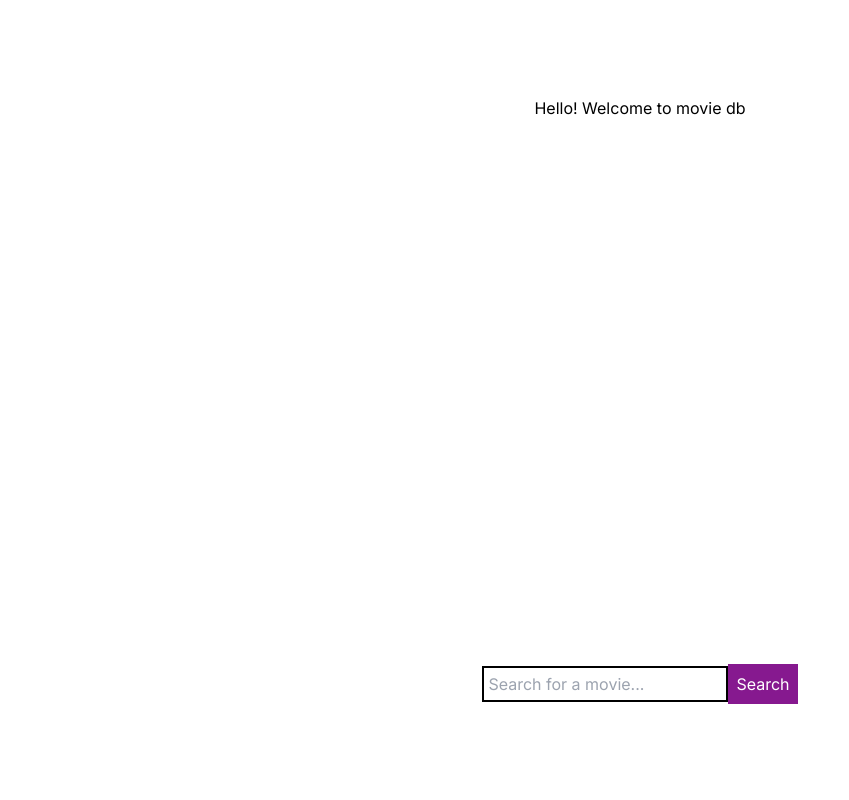
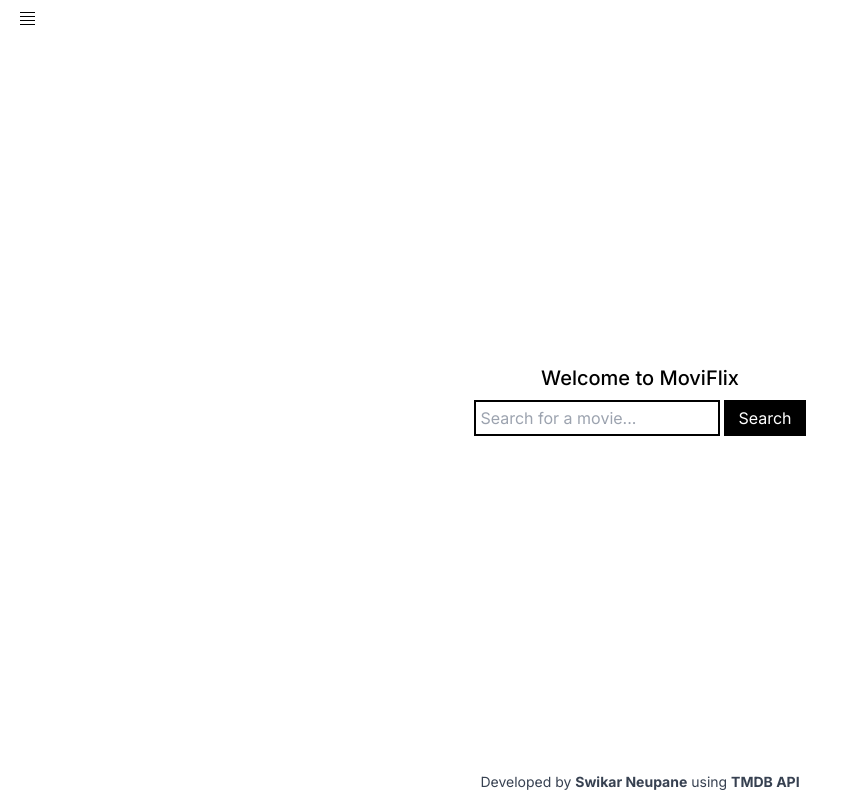
Before and after one commit to Swikarneupane/movie-web-app, a Next.js app: page / in a window 1280 px wide. Shown: the whole page, without its empty margins (0-849 px from the left). Built offline with nearby package versions, Linux system fonts and the light colour scheme.

Commit message:
added routes

```diff
--- /dev/null
+++ b/src/components/Footer.js
@@ -0,0 +1,27 @@
+import React from "react"
+import { Inter } from "next/font/google"
+const inter = Inter({ subsets: ["latin"] })
+
+const Footer = () => {
+  return (
+    <div>
+      <div
+        className={`text-gray-700 ${inter.className} z-20 absolute text-xs sm:text-sm text-center w-full mx-auto py-2`}>
+        Developed by{" "}
+        <strong>
+          <a href="https://www.swikarneupane.com.np/" target="_blank">
+            Swikar Neupane
+          </a>
+        </strong>{" "}
+        using{" "}
+        <strong>
+          <a href="https://www.themoviedb.org/" target="_blank">
+            TMDB API
+          </a>
+        </strong>
+      </div>
+    </div>
+  )
+}
+
+export default Footer
--- a/src/components/MovieCard.js
+++ b/src/components/MovieCard.js
@@ -2,18 +2,24 @@
 import Image from "next/image"
 
 const MovieCard = ({ movie, onClick }) => {
-  const imageUrl = `https://image.tmdb.org/t/p/w500${movie.poster_path}`
+  const imageUrl = `https://image.tmdb.org/t/p/w300${movie.poster_path}`
+  const truncatedTitle =
+    movie.title.length > 25 ? movie.title.substring(0, 22) + "..." : movie.title
   return (
-    <div onClick={() => onClick(movie)}>
-      <Image
-        src={imageUrl}
-        alt={movie.title}
-        height={500}
-        width={500}
-        objectFit="cover"
-        className="rounded-md"
-      />
-      <h3>{movie.title}</h3>
+    <div
+      onClick={() => onClick(movie)}
+      className="w-[100%] cursor-pointer flex flex-col items-center justify-center my-10">
+      <div className="relative">
+        <Image
+          src={imageUrl}
+          alt={movie.title}
+          height={128}
+          width={192}
+          objectFit="cover"
+          className="rounded-sm w-[90%]"
+        />
+      </div>
+      <h3 className="font-medium">{truncatedTitle}</h3>
     </div>
   )
 }
--- a/src/components/MovieGrid.js
+++ b/src/components/MovieGrid.js
@@ -1,11 +1,12 @@
 import React from "react"
 import MovieCard from "./MovieCard"
+import Link from "next/link"
 
 const MovieGrid = ({ movies, handleMovieClick }) => {
   if (!movies.length) return null
 
   return (
-    <div className="border-2 border-black grid-cols-3">
+    <div className=" grid grid-cols-3 px-5 w-[60%] mb-8">
       {movies.map((movie) => (
         <MovieCard key={movie.id} movie={movie} onClick={handleMovieClick} />
       ))}
--- /dev/null
+++ b/src/components/Sidebar.js
@@ -0,0 +1,78 @@
+import Link from "next/link"
+import React, { useState } from "react"
+import { Inter } from "next/font/google"
+const inter = Inter({ subsets: ["latin"] })
+
+const navItems = [
+  {
+    href: "/",
+    title: "Home",
+  },
+  {
+    href: "/nowplaying",
+    title: "Now Playing",
+  },
+  {
+    href: "/popular",
+    title: "Popular",
+  },
+  {
+    href: "/toprated",
+    title: "Top Rated",
+  },
+  {
+    href: "/upcoming",
+    title: "Upcoming",
+  },
+]
+const Sidebar = () => {
+  const [isOpen, setIsOpen] = useState(false)
+  function closeSidebar() {
+    setIsOpen(true)
+  }
+  return (
+    <div
+      className={`fixed py-2 px-5 gap-3 ${inter.className} ${
+        isOpen ? "h-full bg-gray-100" : "h-max "
+      }`}>
+      <button
+        className={`${isOpen ? "mb-5" : "mb-0"}`}
+        onClick={() => setIsOpen(!isOpen)}>
+        {isOpen ? (
+          <svg
+            viewBox="0 0 15 15"
+            fill="none"
+            xmlns="http://www.w3.org/2000/svg"
+            width="15"
+            height="15">
+            <path d="M1.5 1.5l12 12m-12 0l12-12" stroke="currentColor"></path>
+          </svg>
+        ) : (
+          <svg
+            viewBox="0 0 15 15"
+            fill="none"
+            xmlns="http://www.w3.org/2000/svg"
+            width="15"
+            height="15">
+            <path
+              d="M0 5.5h15m-15-4h15m-15 8h15m-15 4h15"
+              stroke="currentColor"></path>
+          </svg>
+        )}
+      </button>
+      {isOpen && (
+        <div className="transition-all duration-300 mt-5">
+          <nav className="flex flex-col gap-2">
+            {navItems.map((item) => (
+              <Link key={item.href} onClick={closeSidebar} href={item.href}>
+                {item.title}
+              </Link>
+            ))}
+          </nav>
+        </div>
+      )}
+    </div>
+  )
+}
+
+export default Sidebar
--- a/src/pages/_app.js
+++ b/src/pages/_app.js
@@ -1,5 +1,17 @@
-import "@/styles/globals.css";
+import "@/styles/globals.css"
+import Sidebar from "@/components/Sidebar"
+import Footer from "@/components/Footer"
 
 export default function App({ Component, pageProps }) {
-  return <Component {...pageProps} />;
+  return (
+    <div className=" max-h-screen">
+      <div className="w-full">
+        <Sidebar />
+      </div>
+      <Component {...pageProps} />
+      <div className=" -mt-9">
+        <Footer />
+      </div>
+    </div>
+  )
 }
--- a/src/pages/index.js
+++ b/src/pages/index.js
@@ -1,5 +1,5 @@
 import Image from "next/image"
-import { Inter, Modak } from "next/font/google"
+import { Inter } from "next/font/google"
 import { BASE_URL } from "@/components/constant"
 import { useState } from "react"
 import { SearchParamsContext } from "next/dist/shared/lib/hooks-client-context.shared-runtime"
@@ -43,21 +43,24 @@
 
   return (
     <main
-      className={`flex min-h-screen flex-col items-center justify-between p-24 ${inter.className}`}>
-      Hello! Welcome to movie db
+      className={`flex min-h-screen flex-col gap-2 items-center justify-center p-10 ${inter.className}`}>
+      <p className="text-xl font-medium">
+        {!movies.length ? "Welcome to MoviFlix" : "MoviFlix"}
+      </p>
       <form onSubmit={handleSearch}>
         <input
           name="moviename"
           value={query}
           onChange={(e) => setQuery(e.target.value)}
-          className=" border-2 border-black p-1"
+          className=" border-2 border-black p-1 mr-1 hover:border-2 hover:border-black focus:border-2 focus:outline-none"
           placeholder="Search for a movie..."
         />
-        <button type="submit" className=" bg-fuchsia-800 p-2 text-white">
+        <button
+          type="submit"
+          className=" bg-black px-3 p-1 border-2 border-black text-white md:hover:text-black md:hover:bg-white duration-300">
           Search
         </button>
       </form>
-      {/* Movie details here! */}
       <MovieGrid movies={movies} handleMovieClick={handleMovieClick} />
       <Modal movie={selectedMovie} onClose={handleCloseModal} />
     </main>
--- /dev/null
+++ b/src/pages/nowplaying.js
@@ -0,0 +1,44 @@
+import MovieGrid from "@/components/MovieGrid"
+import React, { useEffect, useState } from "react"
+import { BASE_URL } from "@/components/constant"
+import Modal from "@/components/Modal"
+import { Inter } from "next/font/google"
+const inter = Inter({ subsets: ["latin"] })
+
+const Nowplaying = () => {
+  const [movies, setMovies] = useState([])
+  const [selectedMovie, setSelectedMovie] = useState(null)
+  useEffect(() => {
+    fetch(
+      `${BASE_URL}/movie/now_playing?api_key=${process.env.NEXT_PUBLIC_API_KEY}`
+    )
+      .then((response) => response.json())
+      .then((data) => setMovies(data.results))
+      .catch((error) =>
+        console.log("Error fetching movies in Now Playing: ", error)
+      )
+  }, [])
+
+  function handleCloseModal() {
+    setSelectedMovie(null)
+  }
+
+  function handleMovieClick(movie) {
+    setSelectedMovie(movie)
+  }
+
+  return (
+    <div
+      className={`flex items-center ${inter.className} justify-center w-full pt-8`}>
+      <main className="flex items-center justify-center flex-col w-[90%]">
+        <h1 className="font-semibold text-3xl text-center">Now Playing</h1>
+        <MovieGrid movies={movies} handleMovieClick={handleMovieClick} />
+        {selectedMovie && (
+          <Modal movie={selectedMovie} onClose={handleCloseModal} />
+        )}
+      </main>
+    </div>
+  )
+}
+
+export default Nowplaying
--- /dev/null
+++ b/src/pages/popular.js
@@ -0,0 +1,44 @@
+import MovieGrid from "@/components/MovieGrid"
+import React, { useEffect, useState } from "react"
+import { BASE_URL } from "@/components/constant"
+import Modal from "@/components/Modal"
+import { Inter } from "next/font/google"
+const inter = Inter({ subsets: ["latin"] })
+
+const Popular = () => {
+  const [movies, setMovies] = useState([])
+  const [selectedMovie, setSelectedMovie] = useState(null)
+  useEffect(() => {
+    fetch(
+      `${BASE_URL}/movie/popular?api_key=${process.env.NEXT_PUBLIC_API_KEY}`
+    )
+      .then((response) => response.json())
+      .then((data) => setMovies(data.results))
+      .catch((error) =>
+        console.log("Error fetching movies in Now Playing: ", error)
+      )
+  }, [])
+
+  function handleCloseModal() {
+    setSelectedMovie(null)
+  }
+
+  function handleMovieClick(movie) {
+    setSelectedMovie(movie)
+  }
+
+  return (
+    <div
+      className={`flex items-center ${inter.className} justify-center w-full pt-8`}>
+      <main className="flex items-center justify-center flex-col w-[90%]">
+        <h1 className="font-semibold text-3xl text-center">Popular Movies</h1>
+        <MovieGrid movies={movies} handleMovieClick={handleMovieClick} />
+        {selectedMovie && (
+          <Modal movie={selectedMovie} onClose={handleCloseModal} />
+        )}
+      </main>
+    </div>
+  )
+}
+
+export default Popular
--- /dev/null
+++ b/src/pages/toprated.js
@@ -0,0 +1,44 @@
+import MovieGrid from "@/components/MovieGrid"
+import React, { useEffect, useState } from "react"
+import { BASE_URL } from "@/components/constant"
+import Modal from "@/components/Modal"
+import { Inter } from "next/font/google"
+const inter = Inter({ subsets: ["latin"] })
+
+const Toprated = () => {
+  const [movies, setMovies] = useState([])
+  const [selectedMovie, setSelectedMovie] = useState(null)
+  useEffect(() => {
+    fetch(
+      `${BASE_URL}/movie/top_rated?api_key=${process.env.NEXT_PUBLIC_API_KEY}`
+    )
+      .then((response) => response.json())
+      .then((data) => setMovies(data.results))
+      .catch((error) =>
+        console.log("Error fetching movies in Now Playing: ", error)
+      )
+  }, [])
+
+  function handleCloseModal() {
+    setSelectedMovie(null)
+  }
+
+  function handleMovieClick(movie) {
+    setSelectedMovie(movie)
+  }
+
+  return (
+    <div
+      className={`flex items-center ${inter.className} justify-center w-full pt-8`}>
+      <main className="flex items-center justify-center flex-col w-[90%]">
+        <h1 className="font-semibold text-3xl text-center">Top Rated Movies</h1>
+        <MovieGrid movies={movies} handleMovieClick={handleMovieClick} />
+        {selectedMovie && (
+          <Modal movie={selectedMovie} onClose={handleCloseModal} />
+        )}
+      </main>
+    </div>
+  )
+}
+
+export default Toprated
--- /dev/null
+++ b/src/pages/upcoming.js
@@ -0,0 +1,44 @@
+import MovieGrid from "@/components/MovieGrid"
+import React, { useEffect, useState } from "react"
+import { BASE_URL } from "@/components/constant"
+import Modal from "@/components/Modal"
+import { Inter } from "next/font/google"
+const inter = Inter({ subsets: ["latin"] })
+
+const Upcoming = () => {
+  const [movies, setMovies] = useState([])
+  const [selectedMovie, setSelectedMovie] = useState(null)
+  useEffect(() => {
+    fetch(
+      `${BASE_URL}/movie/upcoming?api_key=${process.env.NEXT_PUBLIC_API_KEY}`
+    )
+      .then((response) => response.json())
+      .then((data) => setMovies(data.results))
+      .catch((error) =>
+        console.log("Error fetching movies in Now Playing: ", error)
+      )
+  }, [])
+
+  function handleCloseModal() {
+    setSelectedMovie(null)
+  }
+
+  function handleMovieClick(movie) {
+    setSelectedMovie(movie)
+  }
+
+  return (
+    <div
+      className={`flex items-center ${inter.className} justify-center w-full pt-8`}>
+      <main className="flex items-center justify-center flex-col w-[90%]">
+        <h1 className="font-semibold text-3xl text-center">Upcoming Movies</h1>
+        <MovieGrid movies={movies} handleMovieClick={handleMovieClick} />
+        {selectedMovie && (
+          <Modal movie={selectedMovie} onClose={handleCloseModal} />
+        )}
+      </main>
+    </div>
+  )
+}
+
+export default Upcoming
```
Also changed, not shown: src/components/Modal.js (+20 -8 lines).
